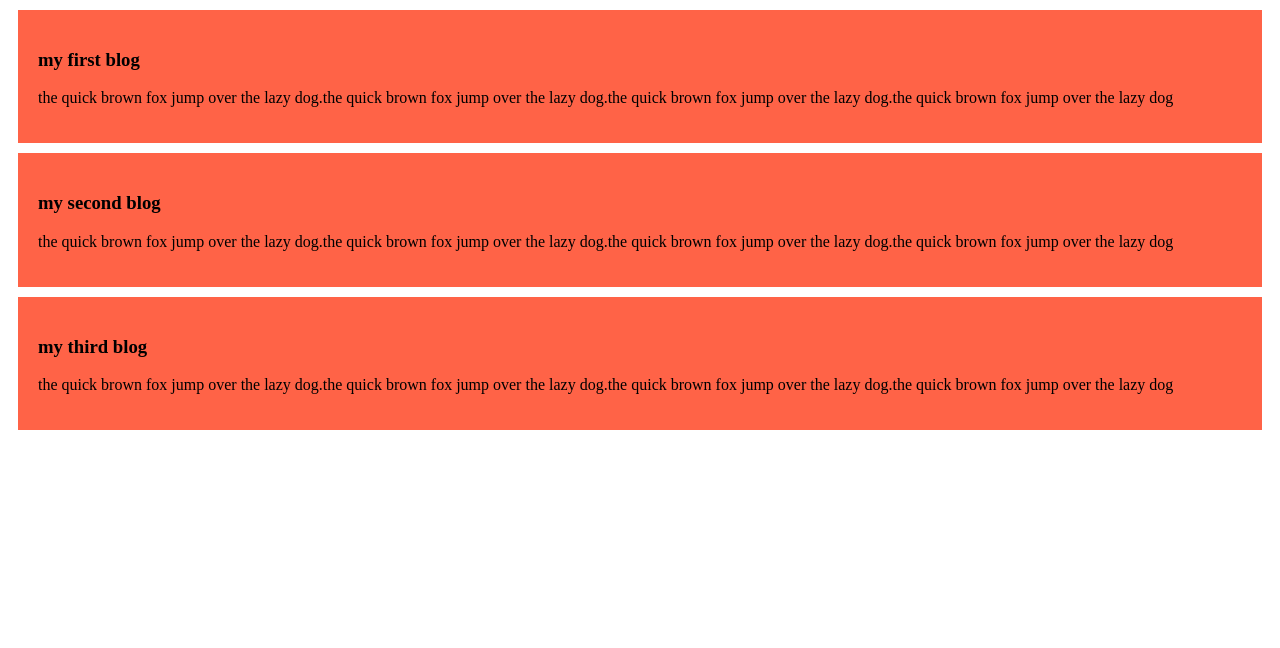
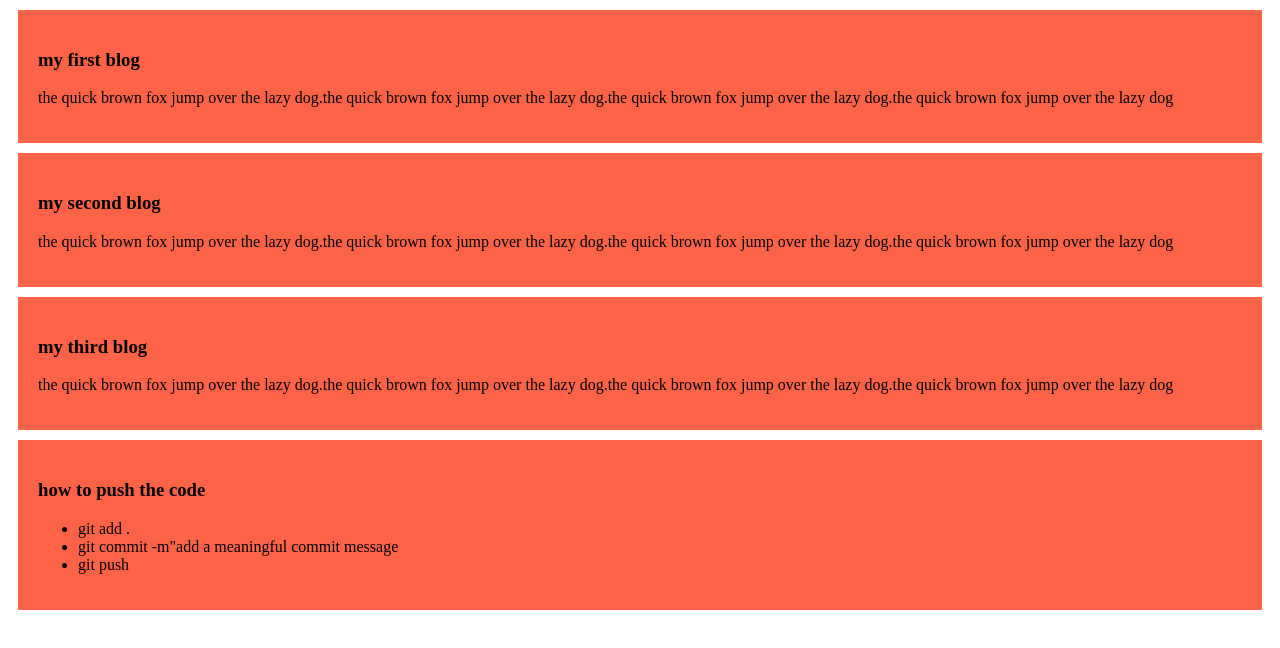
Before and after one commit to nsmuddin5/my-simple-website, a plain HTML site: page index.html in a window 1280 px wide. Drawn offline with Linux system fonts and the light colour scheme.

Commit message:
add alist to push code

```diff
--- a/index.html
+++ b/index.html
@@ -19,6 +19,14 @@
      <h3>my third blog</h3>
      <p>the quick brown fox jump over the lazy dog.the quick brown fox jump over the lazy dog.the quick brown fox jump over the lazy dog.the quick brown fox jump over the lazy dog</p>
     </div>
+    <div>
+        <h3>how to push the code</h3>
+        <ul>
+            <li>git add .</li>
+            <li>git commit -m"add a meaningful commit message</li>
+            <li>git push</li>
+        </ul>
+    </div>
 
 </body>
 </html>
```
